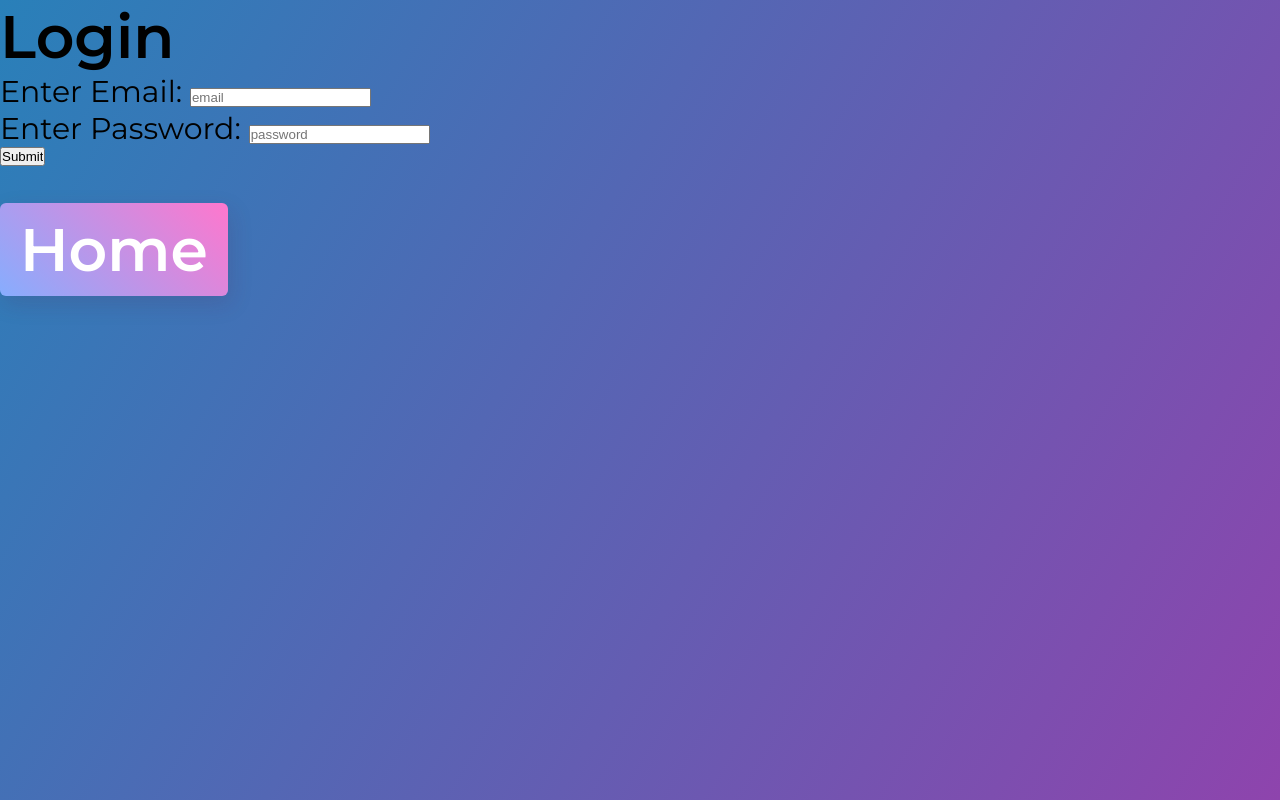
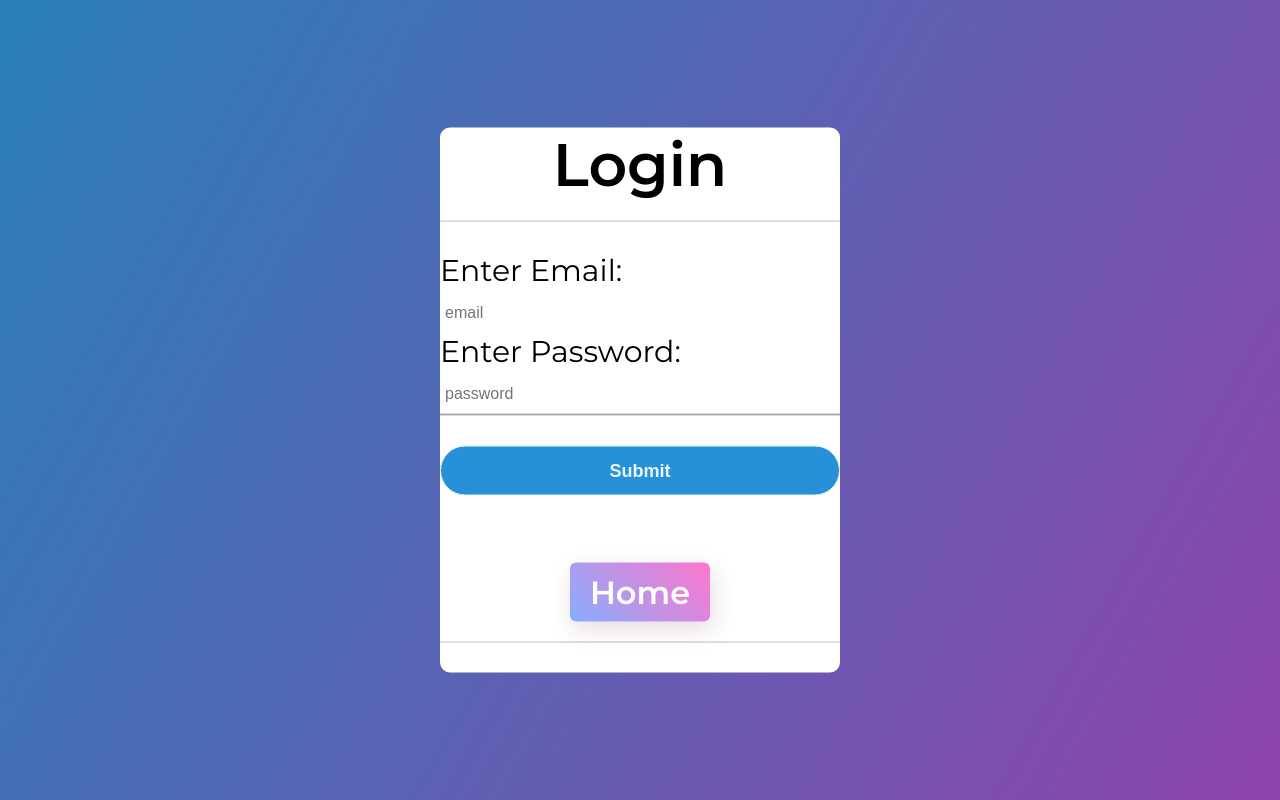
Before and after one commit to rxchen123/CS411Spring2022_A5_Group4, a Python web app: template templates/login.html in a window 1280 px wide. Run offline with Jinja, Linux system fonts and the light colour scheme; the template is opened without the code that fills it, so the values that code supplies are empty.

Commit message:
more styling

```diff
--- a/static/style.css
+++ b/static/style.css
@@ -22,6 +22,65 @@ html {
     top: 50%;
     left: 50%;
     transform: translate(-50%, -50% );
+    width: 400px;
+    background: white;
+    border-radius: 10px;
+}
+
+.content h1 {
+    text-align: center;
+    padding: 0 0 20px 0;
+    border-bottom: 1px solid silver;
+
+}
+
+.center form {
+    padding: 0 40px;
+    box-sizing: border-box;
+}
+
+form .txt {
+    position: relative;
+    border-bottom: 2px solid #adadad;
+    margin: 30px 0;
+}
+
+.txt input {
+    width: 100%;
+    padding: 0 5px;
+    height: 40px;
+    font-size: 16px;
+    border: none;
+    background: none;
+    outline: none;
+}
+
+input[type="submit"] {
+    width: 100%;
+    height: 50px;
+    border: 1px solid;
+    background: #2691d9;
+    border-radius: 25px;
+    font-size: 18px;
+    color: #e9f4fb;
+    font-weight: 700;
+    outline: none;
+}
+
+input[type="submit"]:hover {
+    border-color: #2691d9;
+    transition: 0.5s;
+}
+
+.home {
+    margin: 30px 0;
+    text-align: center;
+    font-size: 16px;
+    color: #666666;
+}
+
+.home a:hover {
+    text-decoration: underline;
 }
 
 
@@ -91,6 +150,7 @@ nav {
 }
 
 nav ul li {
+    padding-bottom: 30px;
     display: inline-block;
     list-style: none;
     margin: 0px 20px;
--- a/templates/index.html
+++ b/templates/index.html
@@ -24,7 +24,7 @@
         </nav>
       {% else %}
         {%if logout%}
-          <h1><a href='/'>Home</a></h1>
+          <h1><a href='/' class="btn">Home</a></h1>
         {% else %}
           <nav>
             <ul>
--- a/templates/login.html
+++ b/templates/login.html
@@ -1,3 +1,4 @@
+<!doctype html>
 <head>
     <title>TravelHelper</title>
     <link rel="stylesheet" type = "text/css" href="{{ url_for('static', filename='style.css')}}">
@@ -7,22 +8,24 @@
 {% endif %}
 <body>
     <div class="login">
-        <div id="content">
+        <div id="content" class="content">
             <h1> Login </h1>
             <form action='login' method='POST' action="{{ url_for('login') }}" >
+                <div class="txt">
                     <label for="email">Enter Email:</label>
                     <input type='text' name='email' id='email' placeholder='email'></input></br>
                     <label for="password">Enter Password:</label>
                     <input type='password' name='password' id='password' placeholder='password'></input><br/>
+                </div>
                 <input type='submit' name='submit'></input>
             </form></br>
-        </div>
 
             <div class="home">
                 <h1><a href='/' class="btn">Home</a></h1>
             </div>
+
         </div>
 
-
+    </div>
 
 </body>
```
Also changed, not shown: templates/profile.html (+15 -9 lines), templates/register.html (+15 -4 lines), templates/trip.html (+12 -8 lines). Lines whose indentation alone changed are shown as unchanged.
